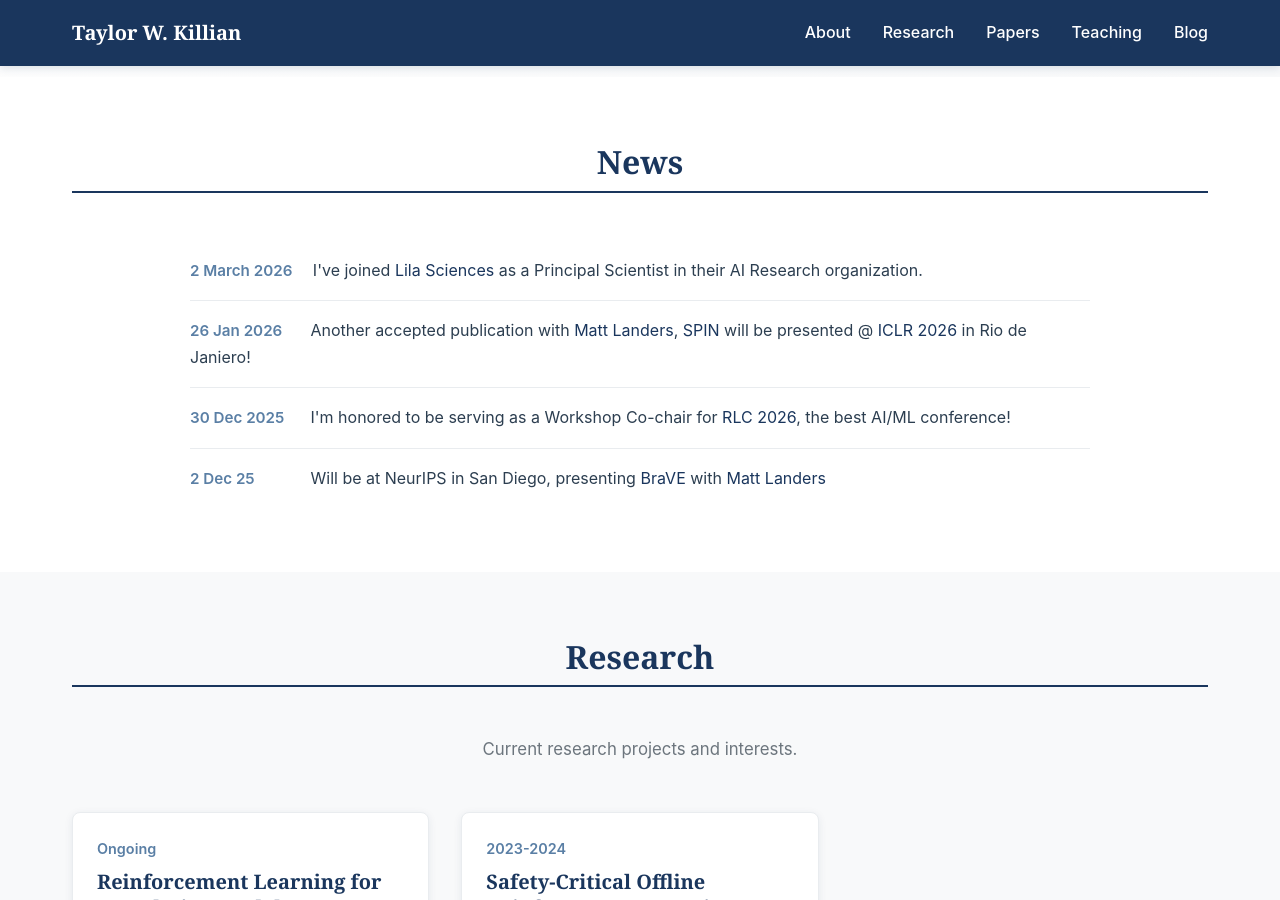
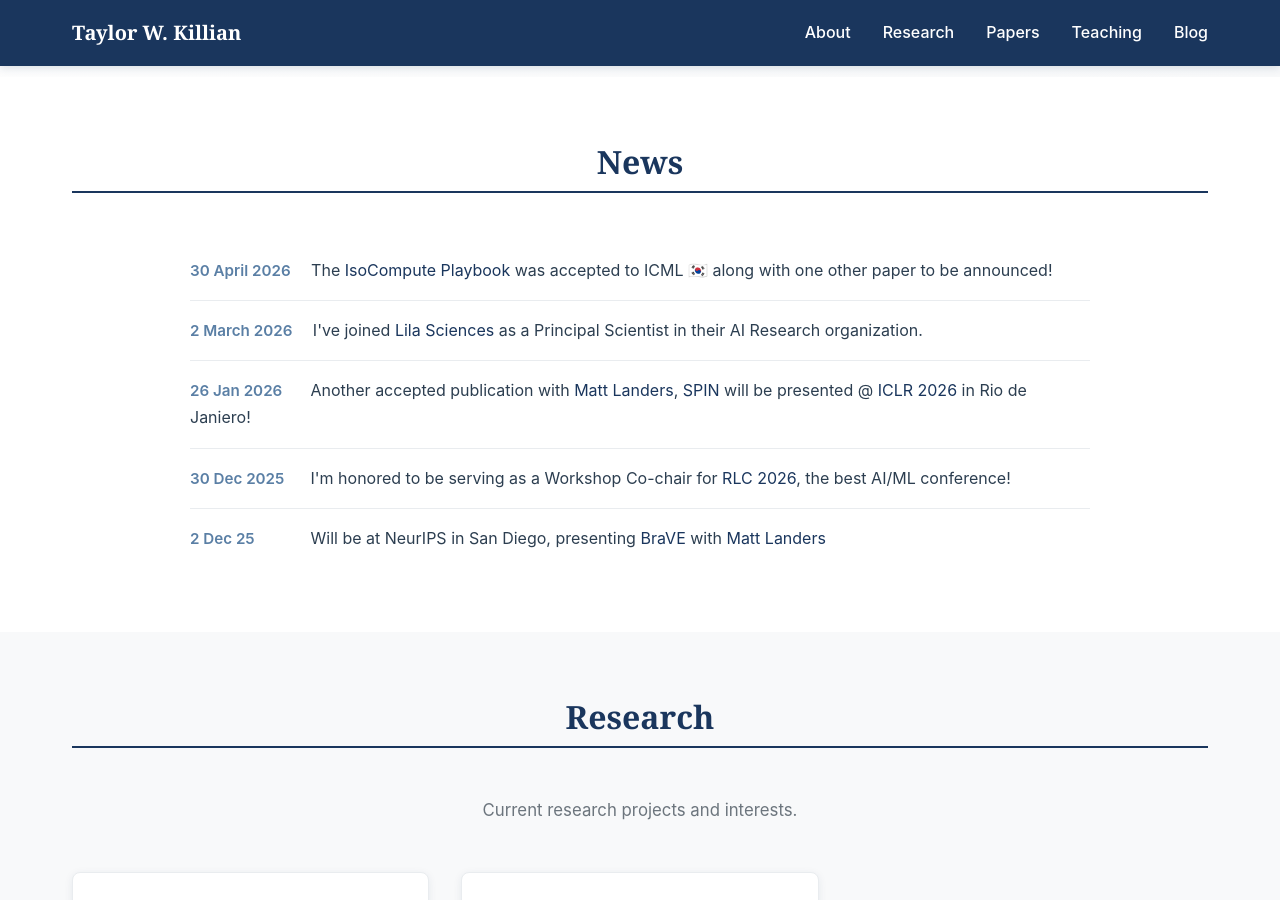
Before and after one commit to twkillian/twkillian.github.io, a Jekyll site: the page built from index.html, in a window 1280 px wide and 900 px high, scrolled down 657 px. Built offline with Jekyll 4.4.1, drawn with Linux system fonts in a browser that asks for light colours; some web fonts are replaced; the list of posts is cut into pages by our own code.

Commit message:
Add ICML 2026 paper acceptance news
Co-Authored-By: Claude Sonnet 4.5 <noreply@anthropic.com>

```diff
--- a/index.html
+++ b/index.html
@@ -79,6 +79,10 @@ layout: default
     <div class="container">
       <h2 class="section-title">News</h2>
       <ul class="news-list">
+        <li class="news-item">
+          <span class="news-date">30 April 2026</span>
+          <span class="news-content">The <a href="https://compute-optimal-rl-llm-scaling.github.io/">IsoCompute Playbook</a> was accepted to ICML 🇰🇷 along with one other paper to be announced!</span>
+        </li>
         <li class="news-item">
           <span class="news-date">2 March 2026</span>
           <span class="news-content">I've joined <a href="https://lila.ai">Lila Sciences</a> as a Principal Scientist in their AI Research organization.</span>
```
